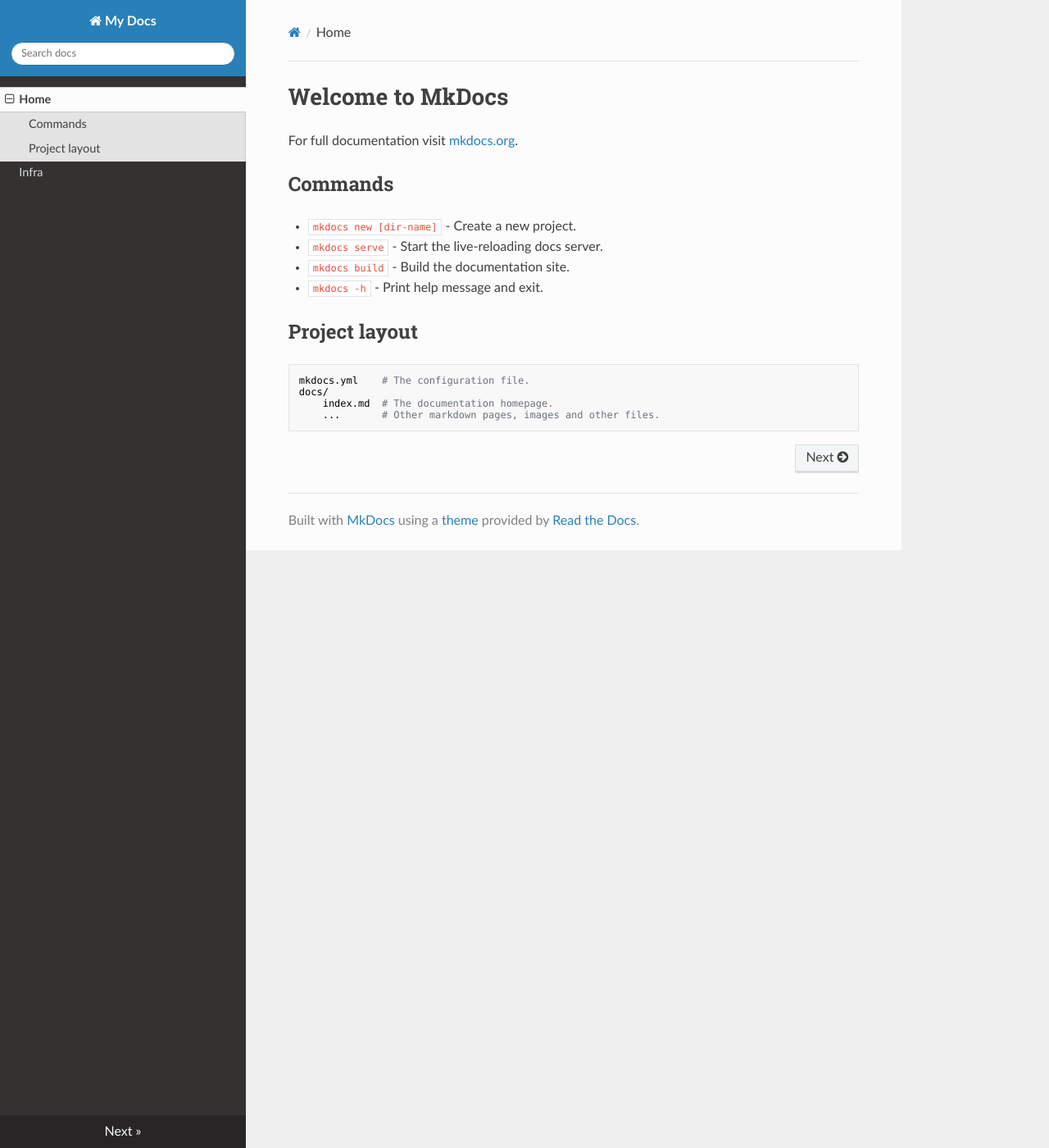
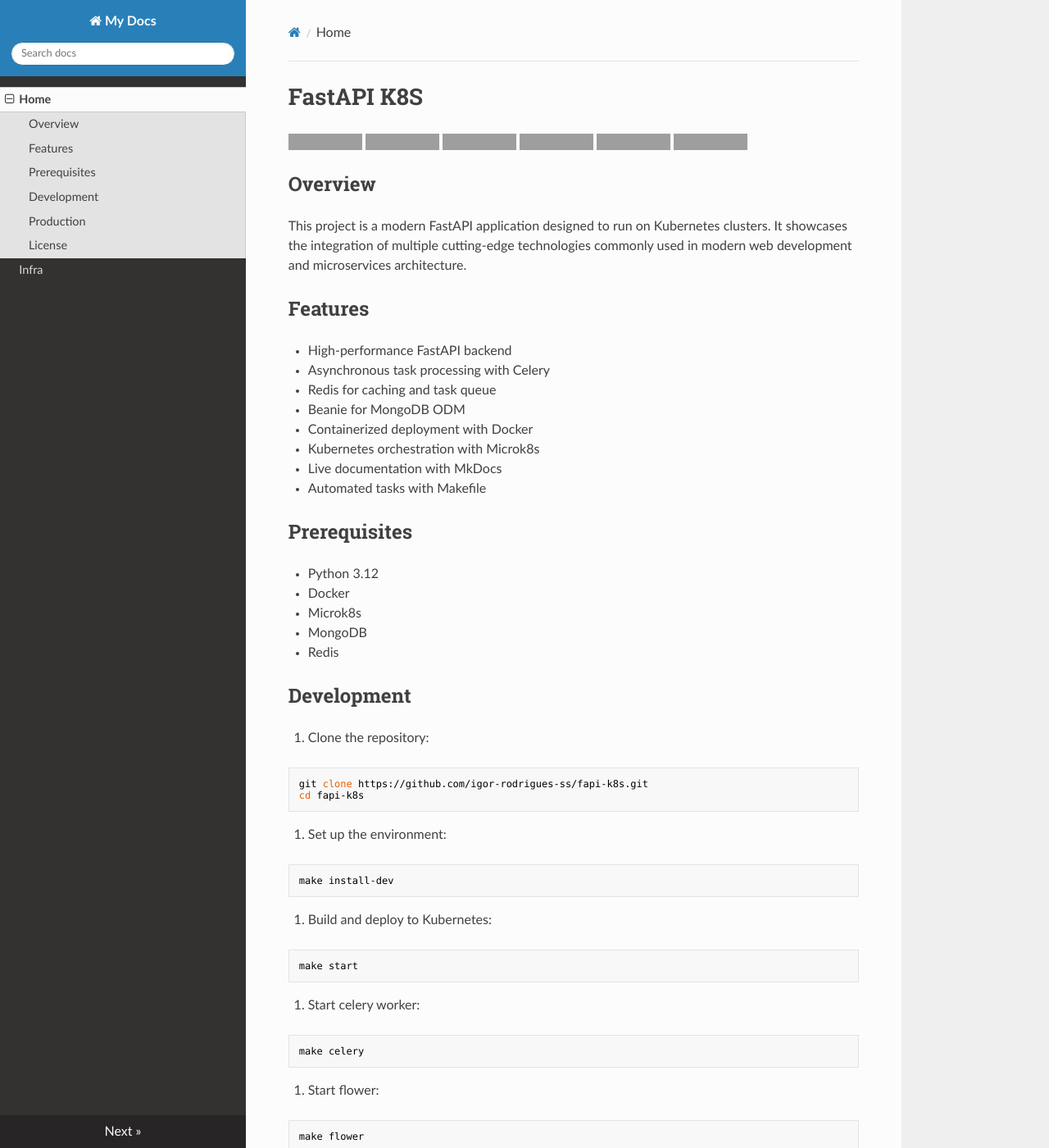
Before and after one commit to igor-rodrigues-ss/fapi-k8s, an MkDocs documentation site: the page built from docs/docs/index.md, in a window 1280 px wide and 1400 px high. Shown: the whole window at 82% size. Built offline with MkDocs 1.6.1, drawn with Linux system fonts in a browser that asks for light colours; nearby versions of some CDN libraries; some of the changed text lies outside the part shown; grey boxes are pictures that could not be loaded.

Commit message:
Update docs

````diff
--- a/docs/docs/index.md
+++ b/docs/docs/index.md
@@ -1,17 +1,85 @@
-# Welcome to MkDocs
+# FastAPI K8S
 
-For full documentation visit [mkdocs.org](https://www.mkdocs.org).
+[![Python 3.12](https://img.shields.io/badge/python-3.12-blue.svg)](https://www.python.org/downloads/release/python-3120/)
+[![FastAPI](https://img.shields.io/badge/FastAPI-0.100.0-brightgreen.svg)](https://fastapi.tiangolo.com/)
+[![Docker](https://img.shields.io/badge/Docker-20.10.7-blue.svg)](https://www.docker.com/)
+[![Kubernetes](https://img.shields.io/badge/Kubernetes-1.28.0-blue.svg)](https://kubernetes.io/)
+[![MkDocs](https://img.shields.io/badge/MkDocs-1.6.1-blue.svg)](https://www.mkdocs.org/)
+[![Makefile](https://img.shields.io/badge/Makefile-1.0.0-blue.svg)](https://www.gnu.org/software/make/)
 
-## Commands
+## Overview
 
-* `mkdocs new [dir-name]` - Create a new project.
-* `mkdocs serve` - Start the live-reloading docs server.
-* `mkdocs build` - Build the documentation site.
-* `mkdocs -h` - Print help message and exit.
+This project is a modern FastAPI application designed to run on Kubernetes clusters. It showcases the integration of multiple cutting-edge technologies commonly used in modern web development and microservices architecture.
 
-## Project layout
+## Features
 
-    mkdocs.yml    # The configuration file.
-    docs/
-        index.md  # The documentation homepage.
-        ...       # Other markdown pages, images and other files.
+- High-performance FastAPI backend
+- Asynchronous task processing with Celery
+- Redis for caching and task queue
+- Beanie for MongoDB ODM
+- Containerized deployment with Docker
+- Kubernetes orchestration with Microk8s
+- Live documentation with MkDocs
+- Automated tasks with Makefile
+
+## Prerequisites
+
+- Python 3.12
+- Docker
+- Microk8s
+- MongoDB
+- Redis
+
+## Development
+
+1. Clone the repository:
+```bash
+git clone https://github.com/igor-rodrigues-ss/fapi-k8s.git
+cd fapi-k8s
+```
+
+2. Set up the environment:
+```bash
+make install-dev
+```
+
+3. Build and deploy to Kubernetes:
+```bash
+make start
+```
+
+4. Start celery worker:
+```bash
+make celery
+```
+
+5. Start flower:
+```bash
+make flower
+```
+
+6. Start MkDocs server:
+```bash
+make docs
+```
+
+4. Run tests:
+```bash
+make test
+```
+
+## Production
+0. Make sure you have a Kubernetes cluster running.
+```bash
+microk8s status
+```
+
+1. Build and deploy to Kubernetes:
+```bash
+make deploy
+```
+
+
+## License
+
+This project is licensed under the MIT License - see the LICENSE file for details.
````
Also changed, not shown: README.md.
